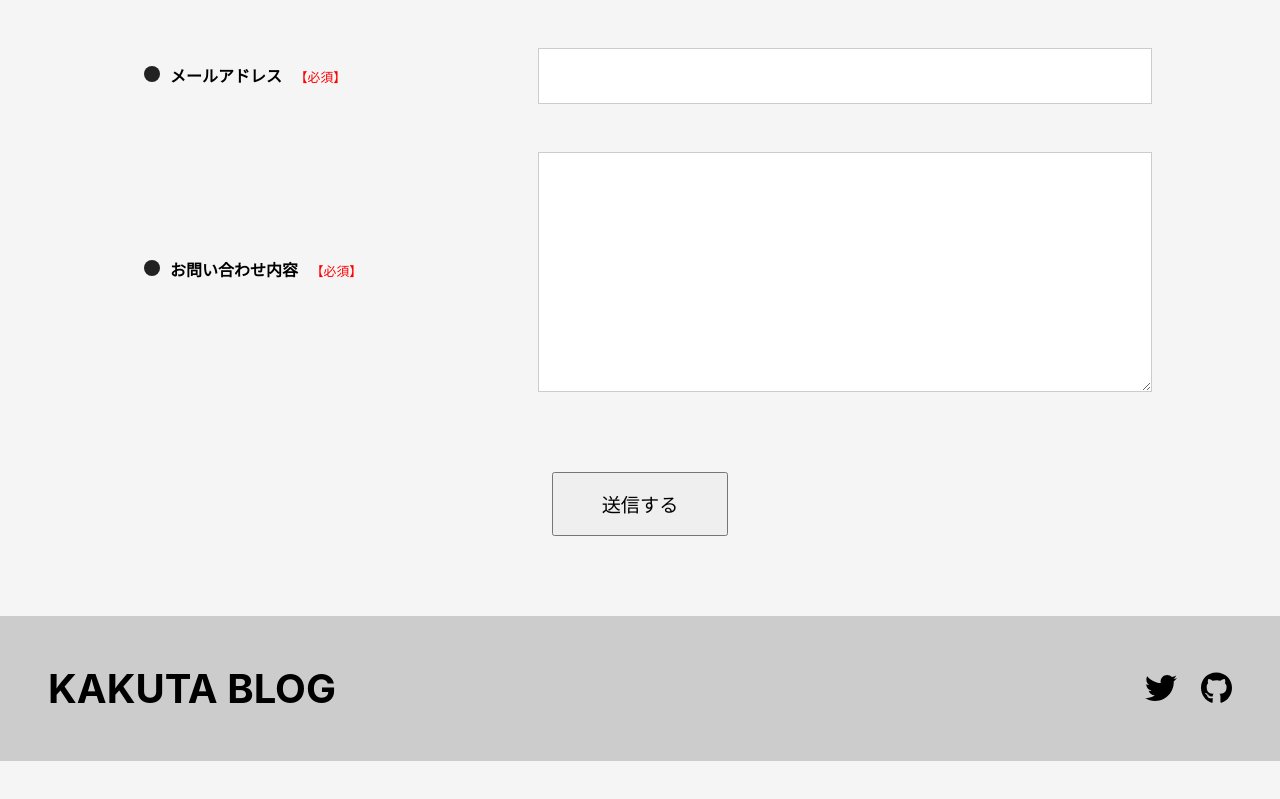
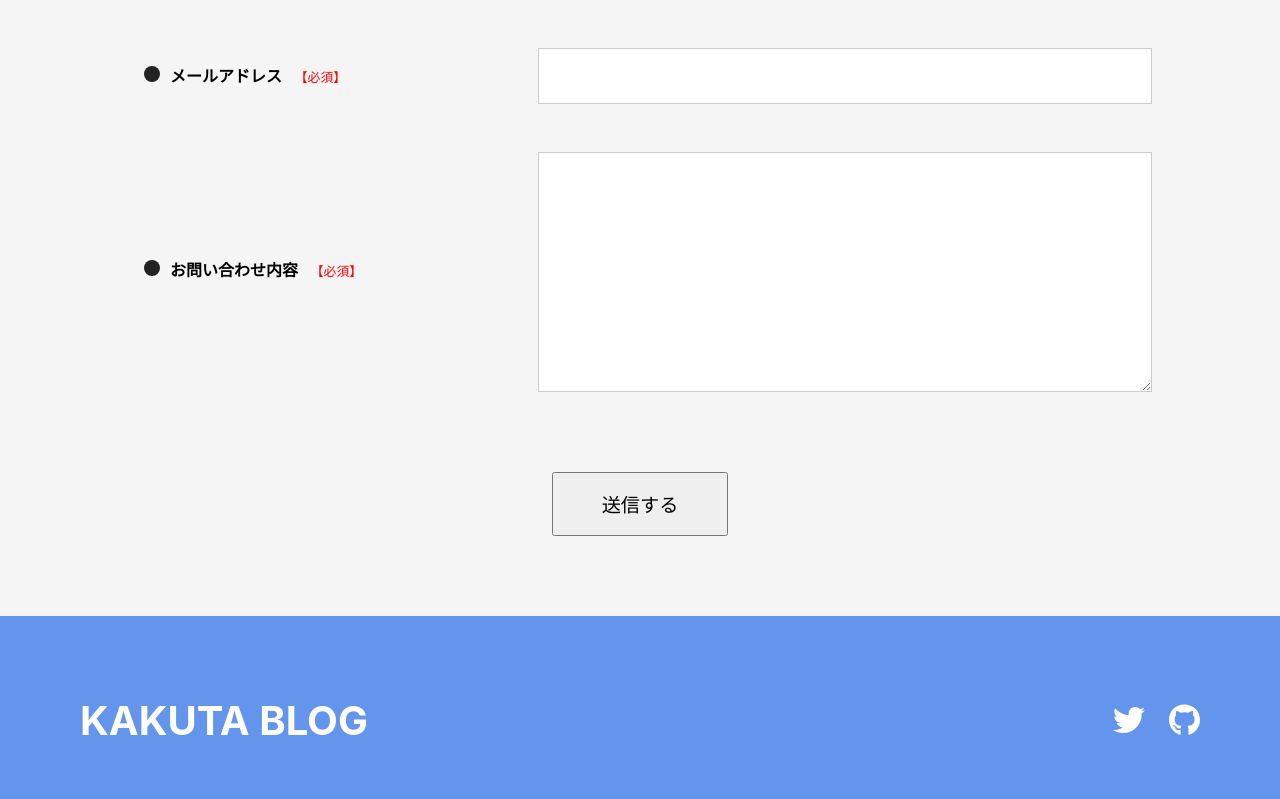
Before and after one commit to kakuta0915/kakuta-tech-blog, a Next.js app: page /contact in a window 1280 px wide. Shown: the part 806-1605 px from the top of the page. Before the commit the page ends 1567 px from the top, so only its background shows below. Built offline with nearby package versions, Linux system fonts and the light colour scheme; no server answers.

Commit message:
🎨 footerコンポーネントのデザイン変更

```diff
--- a/src/components/footer/footer.jsx
+++ b/src/components/footer/footer.jsx
@@ -1,5 +1,3 @@
-import Container from '../container/container'
-import Logo from '../logo/logo'
 import styles from './footer.module.css'
 import Social from '../social/social'
 
@@ -7,7 +5,7 @@ export default function Footer() {
   return (
     <footer className={styles.footerContainer}>
       <div className={styles.footerText}>
-        <Logo />
+        <h1 className={styles.logo}>KAKUTA BLOG</h1>
         <Social />
       </div>
     </footer>
--- a/src/components/footer/footer.module.css
+++ b/src/components/footer/footer.module.css
@@ -1,9 +1,10 @@
 .footerContainer {
   text-align: center;
-  background-color: #ccc;
-  padding: 3rem;
+  background-color: var(--blue);
+  padding: 5rem 3rem;
 }
 .footerText {
+  color: var(--white);
   text-align: center;
   align-items: center;
   display: flex;
@@ -13,9 +14,17 @@
 
 /* デスクトップサイズ */
 @media (min-width: 768px) {
+  .footerContainer {
+    padding: 5rem;
+  }
+
   .footerText {
     display: flex;
     flex-direction: row;
     justify-content: space-between;
   }
+
+  .logo {
+    font-size: 2.5rem;
+  }
 }
```
